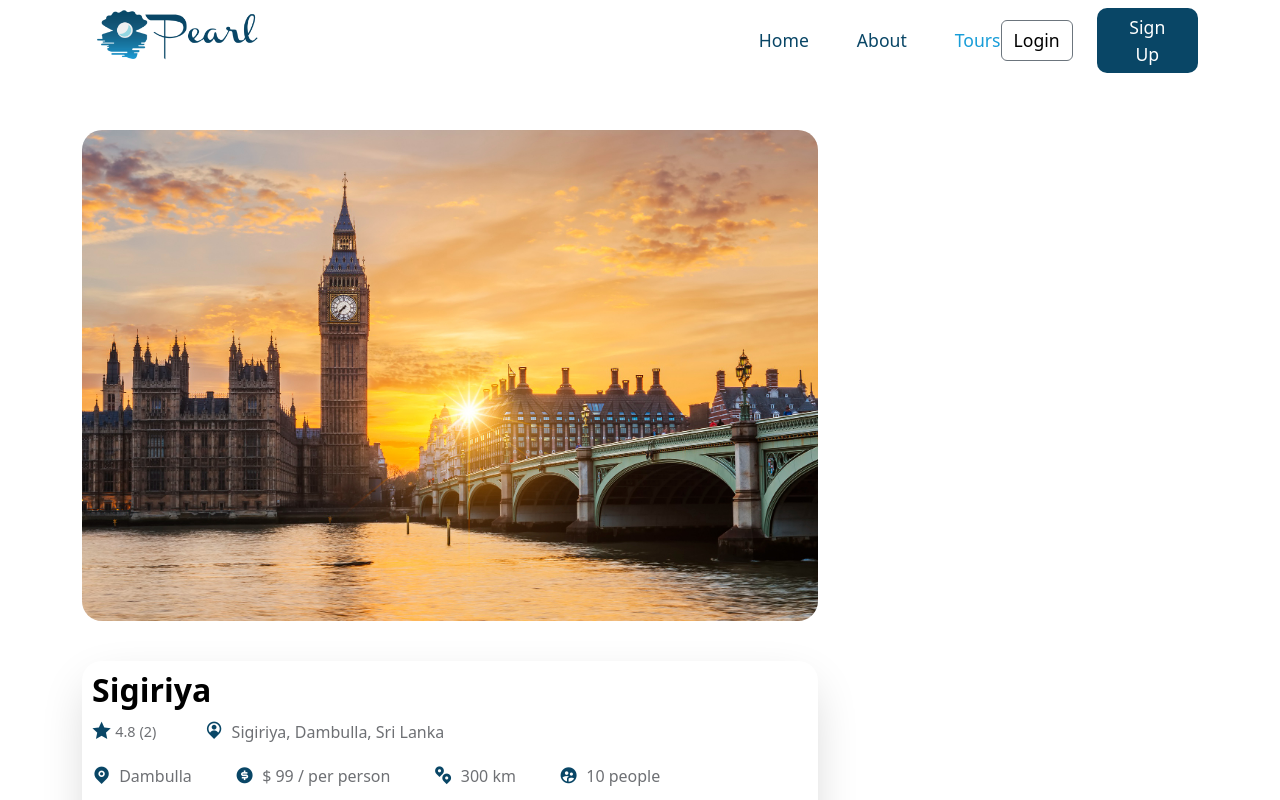
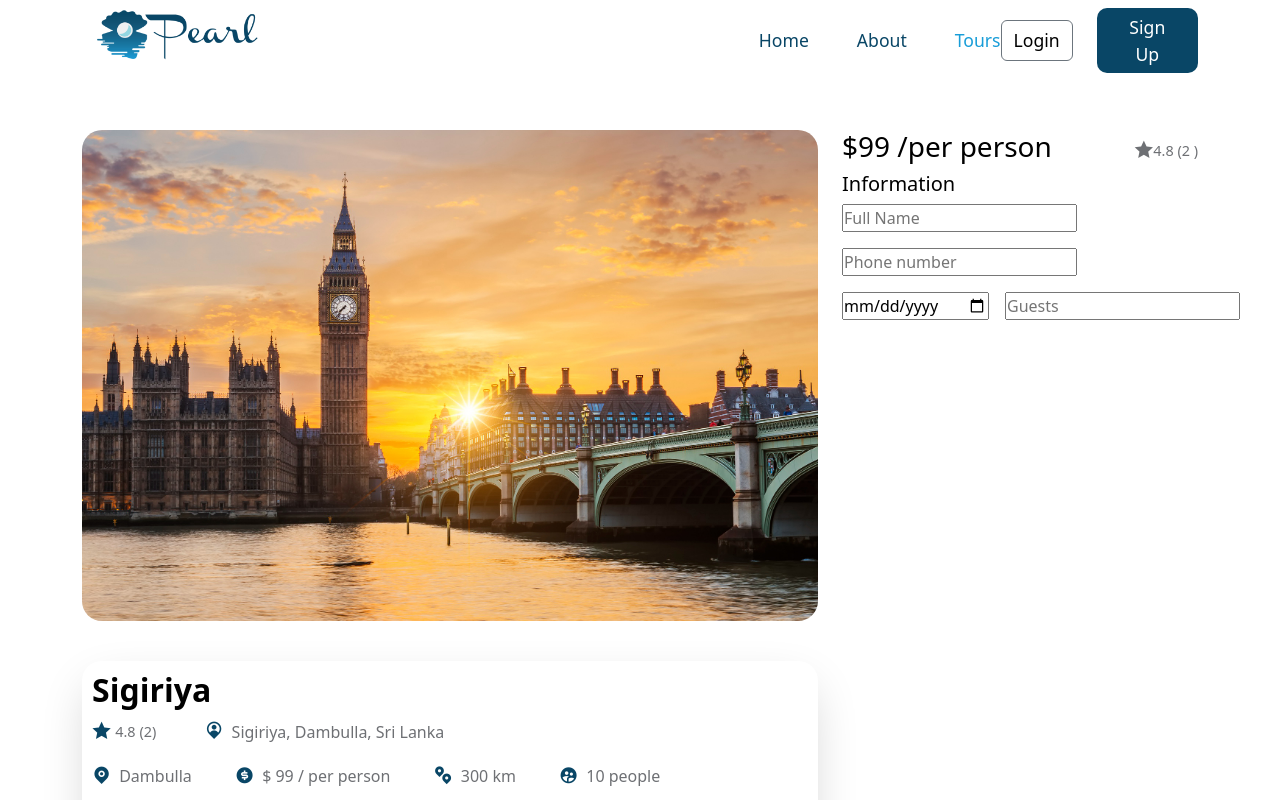
Before and after one commit to Shehan-lakshitha/Pearl, a React (Create React App) app in the folder frontend/: page /tours/01 in a window 1280 px wide. Shown: the top 800 px of the page. Built offline with nearby package versions, Linux system fonts and the light colour scheme; a web font is replaced by a local one.

Commit message:
Added booking section

```diff
--- a/frontend/src/components/Booking/Booking.jsx
+++ b/frontend/src/components/Booking/Booking.jsx
@@ -1,13 +1,44 @@
+import React from "react";
+import "./booking.css";
+import { Form, FormGroup, ListGroup, ListGroupItem, Button } from "reactstrap";
 
-import React from 'react'
-import './booking.css'
+const Booking = ({ tour, avgRating }) => {
+  const { price, reviews } = tour;
 
-const Booking = () => {
+    const handleChange = (e) => {}
+
   return (
-    <div>
+    <div className="booking">
+      <div className="booking_top d-flex align-items center justify-content-between">
+        <h3>
+          ${price} <span>/per person</span>
+        </h3>
+        <span className="tour_rating d-flex align-items-center">
+          <i class="ri-star-fill"></i> {avgRating === 0 ? null : avgRating} ({reviews?.length} )
+        </span>
+      </div>
 
+      {/* Booking section start*/}
+
+        <div className="booking_form">
+            <h5>Information</h5>
+            <Form className="booking_info-form">
+                <FormGroup>
+                    <input type="text" placeholder="Full Name" id="fullName" required onChange={handleChange}/>
+                </FormGroup>
+                <FormGroup>
+                    <input type="number" placeholder="Phone number" id="fullName" required onChange={handleChange}/>
+                </FormGroup>
+                <FormGroup className="d-flex align-items-center gap-3">
+                    <input type="date" placeholder="" id="bookAt" required onChange={handleChange}/>
+                    <input type="number" placeholder="Guests" id="guestSize" required onChange={handleChange}/>
+                </FormGroup>
+            </Form>
+        </div>
+
+      {/* Booking section start*/}
     </div>
-  )
-}
+  );
+};
 
-export default Booking
+export default Booking;
--- a/frontend/src/pages/TourDetails.jsx
+++ b/frontend/src/pages/TourDetails.jsx
@@ -5,6 +5,7 @@ import { useParams } from "react-router-dom";
 import tourData from "../assets/data/tours";
 import calculateAvgRating from "../utils/avgRating";
 import avatar from "../assets/images/avatar.jpg";
+import Booking from "../components/Booking/Booking";
 
 const TourDetails = () => {
   const { id } = useParams();
@@ -56,7 +57,7 @@ const TourDetails = () => {
                         class="ri-star-fill"
                         style={{ color: "var(--primary-color)" }}
                       ></i>{" "}
-                      {calculateAvgRating === 0 ? null : avgRating}
+                      {avgRating === 0 ? null : avgRating}
                       {totalRating === 0 ? (
                         "Not rated"
                       ) : (
@@ -159,7 +160,7 @@ const TourDetails = () => {
               </div>
             </Col>
             <Col lg="4">
-
+              <Booking tour={tour} avgRating = {avgRating} />
             </Col>
           </Row>
         </Container>
```
